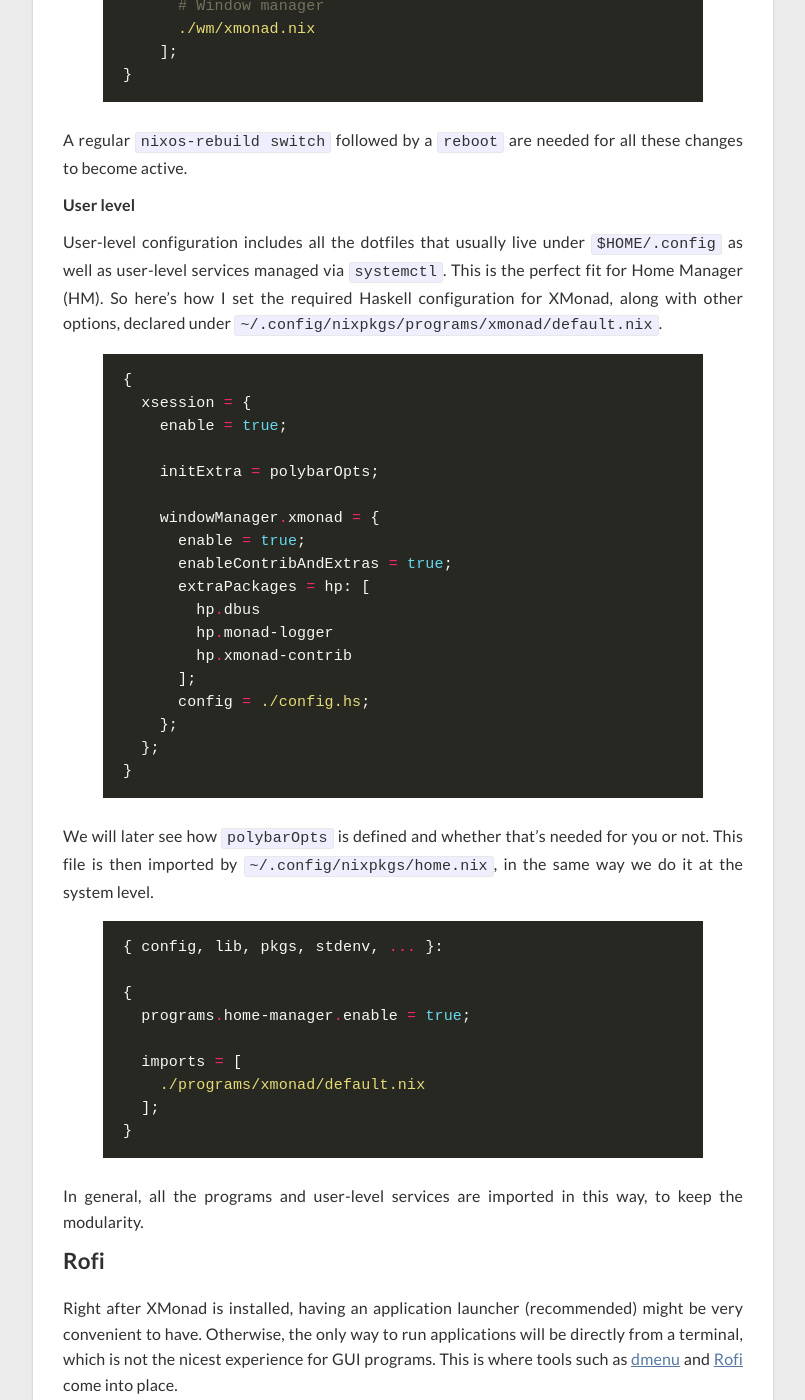
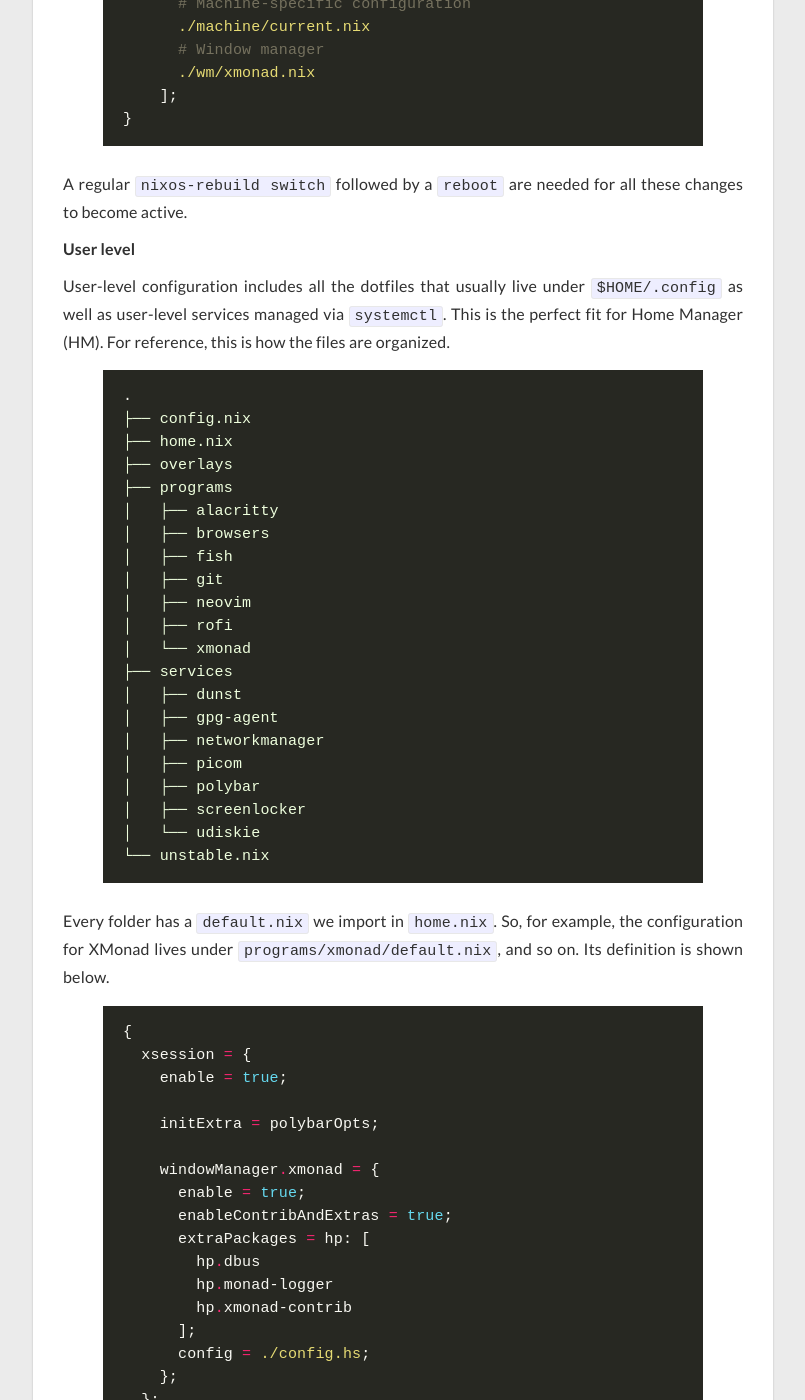
Before and after one commit to gvolpe/blog-comments, a Jekyll site: the page built from _posts/2020-11-25-xmonad-polybar-nixos.md, in a window 1280 px wide and 1400 px high, scrolled down 4028 px. Shown: the whole window, without its empty margins (237-1042 px from the left). Built offline with Jekyll 4.4.1, drawn with Linux system fonts in a browser that asks for light colours; nearby versions of some CDN libraries; comment, search, counter and statistics services are not loaded; some of the changed text lies outside the part shown.

Commit message:
Clarify files organization to avoid ambiguous comments

```diff
--- a/_posts/2020-11-25-xmonad-polybar-nixos.md
+++ b/_posts/2020-11-25-xmonad-polybar-nixos.md
@@ -45,9 +45,11 @@ I configure all my software and user services via [Home Manager](https://github.
 
 However, some programs and services need to be declared at the system level, which is also the case for XMonad. So we will start with it.
 
+All configuration files live under `/etc/nixos/` and `~/.config/nixpkgs/` for system-level configuration and user-level configuration, respectively. Therefore, only the relative path will be mentioned in the following sections.
+
 ##### System level
 
-I've defined the XMonad system configuration under `/etc/nixos/wm/xmonad.nix`, and I've done pretty much the same with my Gnome configuration, so it would be easy to switch between both.
+I've defined the XMonad system configuration under `wm/xmonad.nix`, and I've done pretty much the same with my Gnome configuration, so it would be easy to switch between both.
 
 {% highlight nix %}
 { config, lib, pkgs, ... }:
@@ -123,7 +125,33 @@ A regular `nixos-rebuild switch` followed by a `reboot` are needed for all these
 
 ##### User level
 
-User-level configuration includes all the dotfiles that usually live under `$HOME/.config` as well as user-level services managed via `systemctl`. This is the perfect fit for Home Manager (HM). So here's how I set the required Haskell configuration for XMonad, along with other options, declared under `~/.config/nixpkgs/programs/xmonad/default.nix`.
+User-level configuration includes all the dotfiles that usually live under `$HOME/.config` as well as user-level services managed via `systemctl`. This is the perfect fit for Home Manager (HM). For reference, this is how the files are organized.
+
+{% highlight bash %}
+.
+├── config.nix
+├── home.nix
+├── overlays
+├── programs
+│   ├── alacritty
+│   ├── browsers
+│   ├── fish
+│   ├── git
+│   ├── neovim
+│   ├── rofi
+│   └── xmonad
+├── services
+│   ├── dunst
+│   ├── gpg-agent
+│   ├── networkmanager
+│   ├── picom
+│   ├── polybar
+│   ├── screenlocker
+│   └── udiskie
+└── unstable.nix
+{% endhighlight %}
+
+Every folder has a `default.nix` we import in `home.nix`. So, for example, the configuration for XMonad lives under `programs/xmonad/default.nix`, and so on. Its definition is shown below.
 
 {% highlight nix %}
 {
@@ -146,7 +174,7 @@ User-level configuration includes all the dotfiles that usually live under `$HOM
 }
 {% endhighlight %}
 
-We will later see how `polybarOpts` is defined and whether that's needed for you or not. This file is then imported by `~/.config/nixpkgs/home.nix`, in the same way we do it at the system level.
+We will later see how `polybarOpts` is defined and whether that's needed for you or not. This file is then imported by `home.nix`, in the same way we do it at the system level.
 
 {% highlight nix %}
 { config, lib, pkgs, stdenv, ... }:
@@ -186,8 +214,6 @@ I use a customized version of the [Arthur theme](https://github.com/davatorium/r
 }
 {% endhighlight %}
 
-As other programs, it's defined at `~/.config/nixpkgs/programs/rofi/default.nix`.
-
 ### Polybar
 
 When I got started with XMonad, I've tried [XMobar](https://xmobar.org/) first, which is the default status bar you would see recommended for this window manager. Later on, I gave [taffybar](https://github.com/taffybar/taffybar) a try, but it was a bit painful to set up since I needed to add two Nix overlays to get it working as it is usually marked as broken on Nixpkgs.
@@ -214,7 +240,7 @@ It comes packed with a few modules by default such as CPU, memory and network st
 - XMonad integration to visualize the current window title and workspaces.
 - Dealing with modules that require custom scripts doing it the Nix way.
 
-Here's my `~/.config/nixpkgs/services/polybar/default.nix`, which runs as a service you can manage via `systemctl`.
+Here's my configuration, which runs as a service you can manage via `systemctl`.
 
 {% highlight nix %}
 { config, pkgs, ... }:
```
Also changed, not shown: other parts of _posts/2020-11-25-xmonad-polybar-nixos.md (+1 -1 lines).
